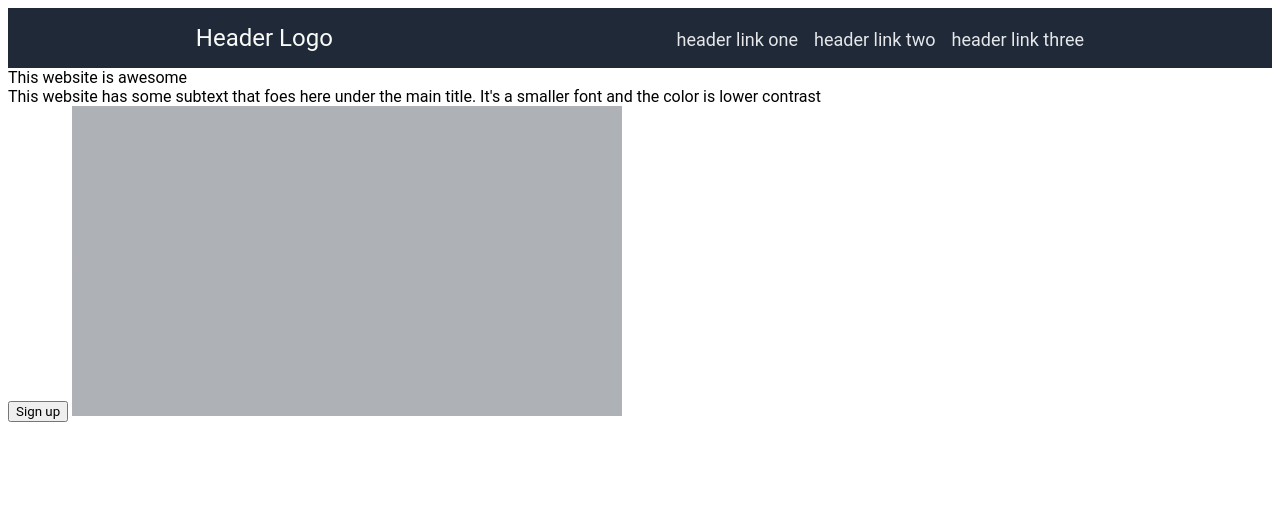
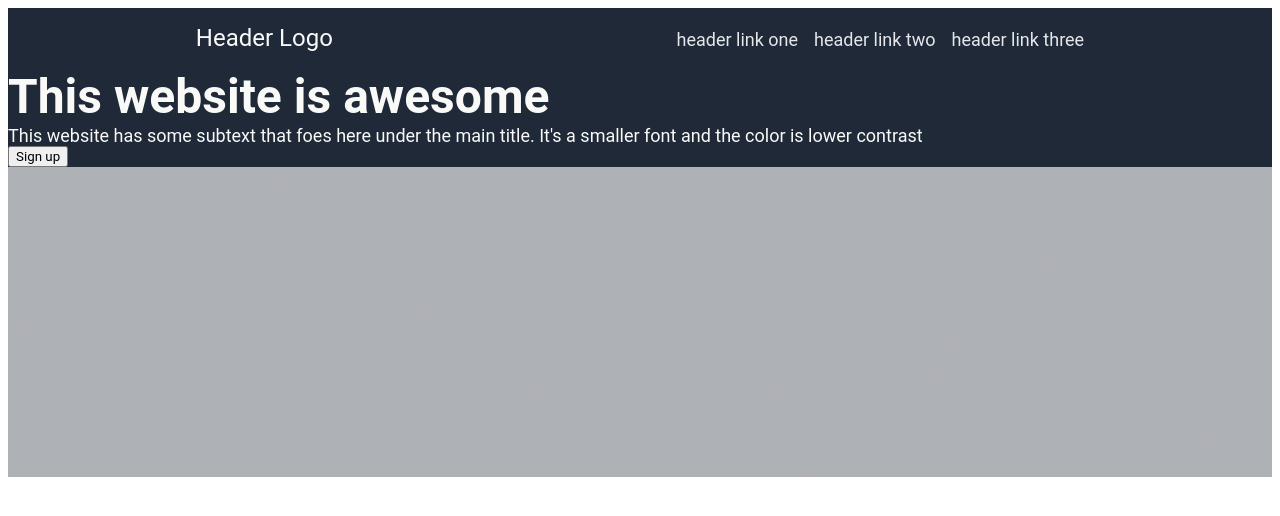
Before and after one commit to FLAAMER/landing-page, a plain HTML site: page index.html in a window 1280 px wide. Drawn offline with Linux system fonts and the light colour scheme.

Commit message:
Apply appropriate fonts and sizes to section 1
- Apply background color
- Apply font colors and font sizes

```diff
--- a/styles.css
+++ b/styles.css
@@ -29,3 +29,24 @@ a {
     color: #E5E7EB;
     text-decoration: none;
 }
+
+.content-top {
+    display: flex;
+    flex-flow: column wrap;
+    background-color: #1F2937;
+}
+
+.subhead {
+    font-size: 48px;
+    font-weight: bolder;
+    color: #F9FAF8;
+}
+
+.subheadcon {
+    font-size: 18px;
+    color: #F9FAF8;
+}
+
+button {
+    max-width: fit-content;
+}
```
